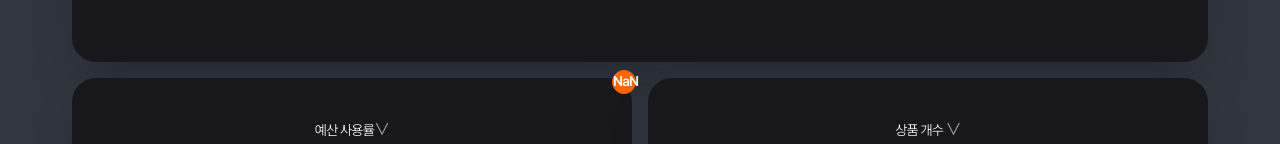
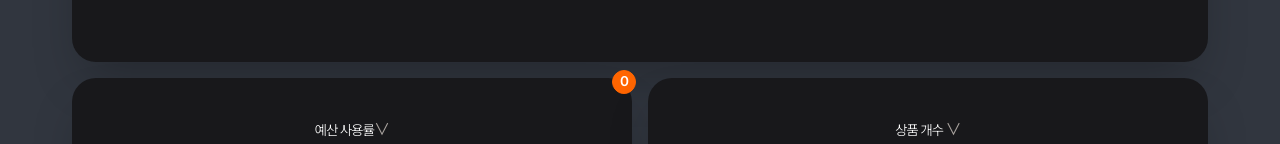
Before and after one commit to ncdino/ulmangyo, a Next.js app: page / in a window 1280 px wide. Both pictures are taken after a click on the button "괜찮아요". Shown: the part 218-362 px from the top of the page. Built offline with nearby package versions, Linux system fonts and the light colour scheme.

Commit message:
handle Infinity value

```diff
--- a/src/app/components/section/MainSummary.jsx
+++ b/src/app/components/section/MainSummary.jsx
@@ -32,6 +32,13 @@ export default function MainSummary() {
 
     return total + price * item.quantity;
   }, 0);
+
+  // 사용량 % 정의
+
+  const usagePercent = (
+    (parseInt(totalPrice) / parseInt(budget)) *
+    100
+  ).toFixed(0);
 
   const sortedCartItems = [...cartItems].sort((a, b) => {
     const priceA = parseFloat(a.price.replace(/,/g, ""));
@@ -89,7 +96,9 @@ export default function MainSummary() {
                   size={60}
                 />
                 <span className="absolute -right-1 -top-2 w-6 h-6 border border-btnHighlight bg-btnHighlight rounded-full text-sm text-center font-semibold">
-                  {((parseInt(totalPrice) / parseInt(budget)) * 100).toFixed(0)}
+                  {isNaN(usagePercent) || !isFinite(usagePercent)
+                    ? 0
+                    : usagePercent}
                 </span>
               </div>
             </MainPageCard>
```
